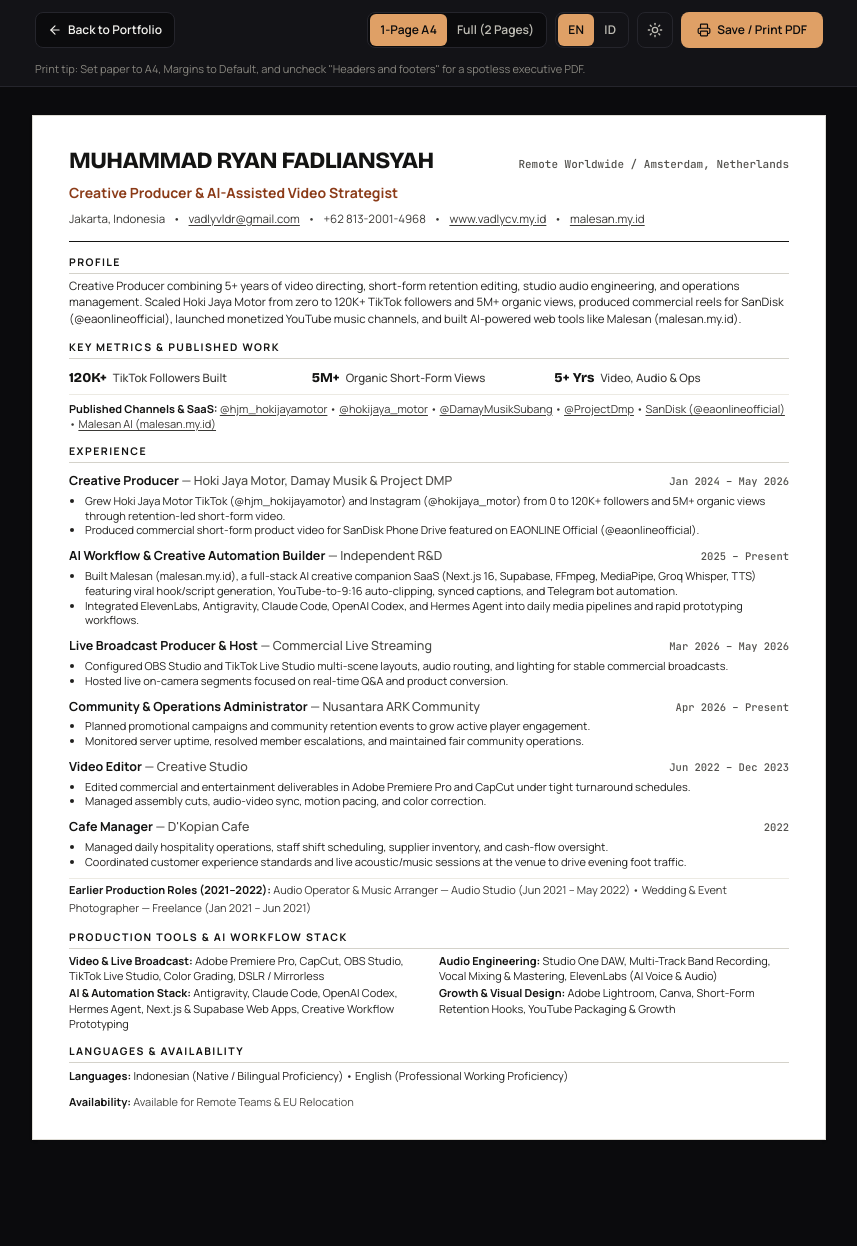
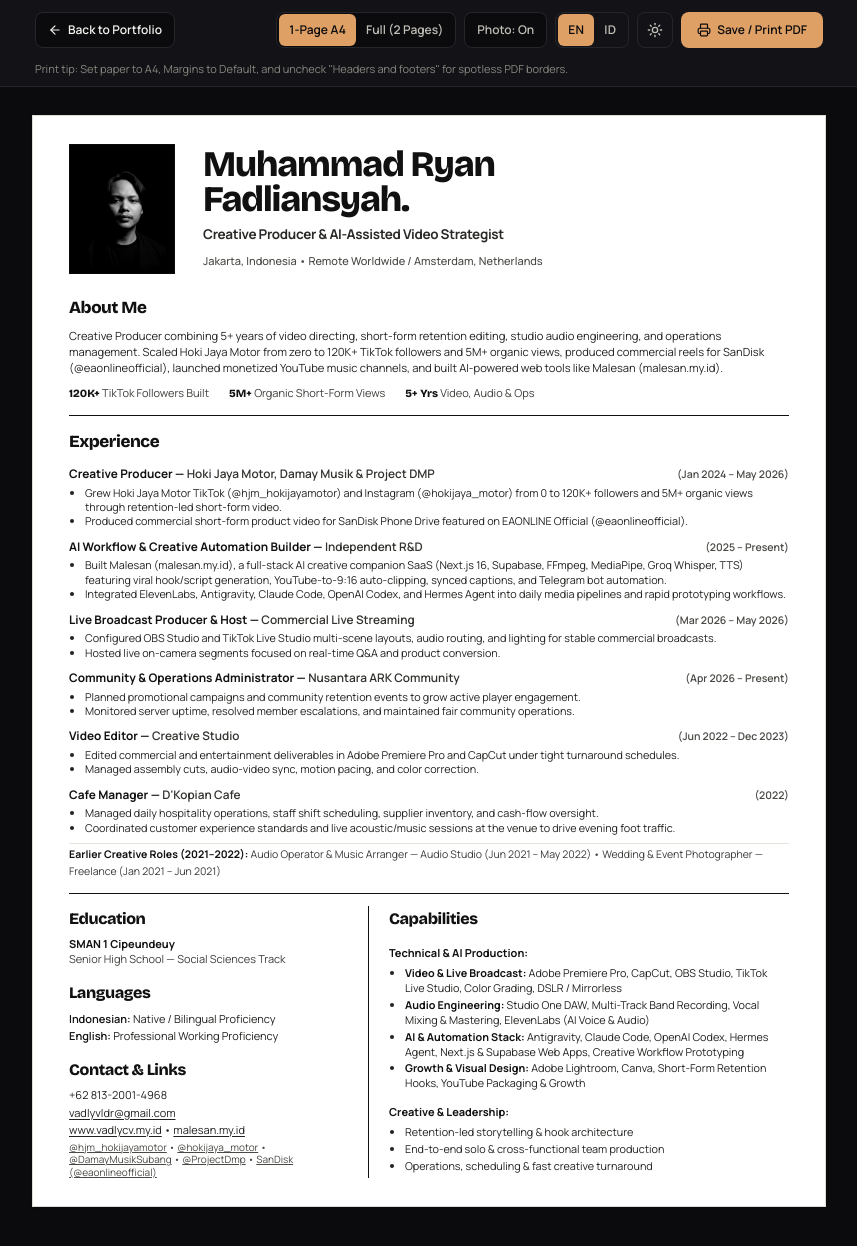
Before and after one commit to vadlyvldr/MY-CV-PORTFOLIO, a Next.js app: page /cv in a window 1280 px wide. Shown: the top 1246 px of the page, without its empty margins (211-1068 px from the left). Before the commit the page ends 1196 px from the top, so only its background shows below. Built offline with nearby package versions, Linux system fonts and the light colour scheme.

Commit message:
feat(cv): editorial B&W split A4 CV inspired by reference + SMAN 1 Cipeundeuy education

```diff
--- a/src/components/AtsResumeView.tsx
+++ b/src/components/AtsResumeView.tsx
@@ -17,16 +17,31 @@ export function AtsResumeView({ initialData }: AtsResumeViewProps) {
   const { locale, setLocale, theme, toggleTheme } = usePreferences();
   const { data } = useCvDraftPreview(initialData);
   const [density, setDensity] = useState<ResumeDensity>("one-page");
+  const [showPhoto, setShowPhoto] = useState(true);
 
   const visibleExperiences = data.experiences.filter((e) => e.visible);
   const visibleChannels = data.channels.filter((c) => c.visible && Boolean(c.url));
-  const visibleEducation = data.education.filter((e) => e.visible);
+  const visibleEducation = data.sections.showEducation
+    ? data.education.filter((e) => e.visible)
+    : [];
 
   const isOnePage = density === "one-page";
-  // Keep 6 flagship/management roles (incl. D'Kopian Cafe Manager) expanded in 1-Page Executive mode;
-  // earlier 2021 studio roles condense into a single clean summary line while Full mode prints all 8.
+  // Keep 6 core roles (incl. D'Kopian Cafe Manager) with concise impact bullets in 1-Page mode
   const primaryExperiences = isOnePage ? visibleExperiences.slice(0, 6) : visibleExperiences;
   const earlierExperiences = isOnePage ? visibleExperiences.slice(6) : [];
+
+  const nonTechStrengths =
+    locale === "en"
+      ? [
+          "Retention-led storytelling & hook architecture",
+          "End-to-end solo & cross-functional team production",
+          "Operations, scheduling & fast creative turnaround",
+        ]
+      : [
+          "Komunikasi visual, storytelling & arsitektur hook",
+          "Produksi solo end-to-end maupun koordinasi tim",
+          "Manajemen waktu, operasional & eksekusi tenggat ketat",
+        ];
 
   return (
     <div className="min-h-screen bg-[var(--bg-page)] pb-14">
@@ -42,7 +57,6 @@ export function AtsResumeView({ initialData }: AtsResumeViewProps) {
           </Link>
 
           <div className="flex flex-wrap items-center gap-2">
-            {/* Layout Density Switch: 1-Page Executive vs Full 2-Page */}
             <div
               role="group"
               aria-label="Resume page format"
@@ -72,6 +86,20 @@ export function AtsResumeView({ initialData }: AtsResumeViewProps) {
               </button>
             </div>
 
+            <button
+              type="button"
+              onClick={() => setShowPhoto((prev) => !prev)}
+              className="h-9 px-3 rounded-lg border border-[var(--border-color)] bg-[var(--bg-page)] text-xs font-semibold text-[var(--text-secondary)] hover:text-[var(--text-primary)] transition cursor-pointer"
+            >
+              {showPhoto
+                ? locale === "en"
+                  ? "Photo: On"
+                  : "Foto: Aktif"
+                : locale === "en"
+                ? "Photo: Off"
+                : "Foto: Nonaktif"}
+            </button>
+
             <ThemeLangControls
               locale={locale}
               onChangeLocale={setLocale}
@@ -91,154 +119,107 @@ export function AtsResumeView({ initialData }: AtsResumeViewProps) {
         </div>
         <div className="max-w-[820px] mx-auto px-4 pb-2 text-[11px] text-[var(--text-muted)]">
           {locale === "en"
-            ? 'Print tip: Set paper to A4, Margins to Default, and uncheck "Headers and footers" for a spotless executive PDF.'
-            : 'Tips cetak: Pilih kertas A4, Margin Default, lalu matikan centang "Header & Footer" agar pinggiran PDF bersih.'}
+            ? 'Print tip: Set paper to A4, Margins to Default, and uncheck "Headers and footers" for spotless PDF borders.'
+            : 'Tips cetak: Pilih kertas A4, Margin Default, dan matikan centang "Header & Footer" agar pinggiran PDF bersih.'}
         </div>
       </div>
 
-      {/* Swiss / European Executive A4 Printable Sheet (100% ATS Parseable) */}
+      {/* Editorial Monochrome Swiss/Modern A4 Resume */}
       <main className="px-2 sm:px-6 pt-5 sm:pt-7">
         <article
-          className={`print-sheet max-w-[794px] mx-auto bg-white text-[#141413] border border-[#dfddd6] shadow-sm ${
-            isOnePage ? "p-5 sm:px-9 sm:py-7 space-y-3" : "p-6 sm:px-10 sm:py-9 space-y-4"
+          className={`print-sheet max-w-[794px] mx-auto bg-white text-[#111111] border border-[#dedcd4] shadow-sm ${
+            isOnePage
+              ? "p-5 sm:px-9 sm:py-7 space-y-3"
+              : "p-6 sm:px-10 sm:py-9 space-y-4"
           }`}
         >
-          {/* Executive Masthead */}
-          <header className="resume-block border-b-[1.5px] border-[#141413] pb-3 space-y-1">
-            <div className="flex flex-col sm:flex-row sm:items-baseline sm:justify-between gap-1">
+          {/* Editorial Poster Masthead: B&W Portrait Left + Bold Stacked Name Right */}
+          <header className="resume-block flex flex-col sm:flex-row print:flex-row items-start sm:items-center print:items-center gap-4 sm:gap-7 print:gap-6 pb-1">
+            {showPhoto && (
+              <div className="shrink-0 w-[92px] h-[112px] sm:w-[106px] sm:h-[130px] print:w-[98px] print:h-[120px] bg-[#0b0b0d] overflow-hidden border border-[#111111]/15">
+                {/* eslint-disable-next-line @next/next/no-img-element */}
+                <img
+                  src={data.profile.avatarUrl || "/images/profile-main.png"}
+                  alt={data.profile.fullName}
+                  className="w-full h-full object-cover object-top grayscale contrast-110"
+                />
+              </div>
+            )}
+
+            <div className="space-y-1.5 min-w-0">
               <h1
-                className={`font-display font-extrabold tracking-tight uppercase text-[#141413] ${
-                  isOnePage ? "text-xl sm:text-[1.45rem]" : "text-2xl sm:text-[1.65rem]"
+                className={`font-display font-extrabold tracking-[-0.03em] leading-[0.96] text-[#111111] ${
+                  isOnePage
+                    ? "text-[1.75rem] sm:text-[2.25rem] print:text-[2.1rem]"
+                    : "text-[2rem] sm:text-[2.5rem] print:text-[2.25rem]"
                 }`}
               >
-                {data.profile.fullName}
+                Muhammad Ryan
+                <span className="block">Fadliansyah.</span>
               </h1>
-              <span className="font-mono-tech text-[11px] font-medium text-[#52514d] shrink-0">
-                {pickText(data.profile.targetLocation, locale)}
-              </span>
-            </div>
-
-            <p className="text-[13.5px] sm:text-[14px] font-bold text-[#8b3b18]">
+              <p className="text-[12.5px] sm:text-[13.5px] font-bold text-[#2b2a27] tracking-tight">
                 {pickText(data.profile.headline, locale)}
               </p>
-
-            <div className="flex flex-wrap items-center gap-x-2 gap-y-0.5 text-[11.5px] text-[#3a3936] pt-0.5">
-              <span>{pickText(data.profile.location, locale)}</span>
-              <span aria-hidden="true">•</span>
-              <a href={`mailto:${data.profile.email}`} className="underline underline-offset-2">
-                {data.profile.email}
-              </a>
-              <span aria-hidden="true">•</span>
-              <span>{data.profile.whatsappDisplay}</span>
-              <span aria-hidden="true">•</span>
-              <a
-                href={data.profile.websiteUrl}
-                target="_blank"
-                rel="noopener noreferrer"
-                className="underline underline-offset-2"
-              >
-                {data.profile.websiteUrl.replace(/^https?:\/\//, "")}
-              </a>
-              <span aria-hidden="true">•</span>
-              <a
-                href="https://www.malesan.my.id"
-                target="_blank"
-                rel="noopener noreferrer"
-                className="underline underline-offset-2"
-              >
-                malesan.my.id
-              </a>
-              {data.profile.linkedinUrl && (
-                <>
-                  <span aria-hidden="true">•</span>
-                  <a
-                    href={data.profile.linkedinUrl}
-                    target="_blank"
-                    rel="noopener noreferrer"
-                    className="underline underline-offset-2"
-                  >
-                    {data.profile.linkedinUrl.replace(/^https?:\/\/(www\.)?/, "")}
-                  </a>
-                </>
-              )}
+              <p className="text-[11px] text-[#4a4945] font-medium">
+                {pickText(data.profile.location, locale)} • {pickText(data.profile.targetLocation, locale)}
+              </p>
             </div>
           </header>
 
-          {/* Professional Profile */}
-          <section className="resume-block space-y-1">
-            <h2 className="resume-heading text-[10.5px] font-extrabold uppercase tracking-[0.14em] text-[#141413] border-b border-[#d4d2ca] pb-0.5">
-              {locale === "en" ? "Profile" : "Ringkasan Profesional"}
+          {/* About / Profile + Key Outcomes */}
+          <section className="resume-block space-y-1.5 pt-1">
+            <h2 className="resume-heading font-display text-[15px] sm:text-[17px] font-extrabold tracking-tight text-[#111111]">
+              {locale === "en" ? "About Me" : "Tentang Saya"}
             </h2>
-            <p className={`${isOnePage ? "text-[11.5px] leading-[1.42]" : "text-[12.5px] leading-relaxed"} text-[#22211f]`}>
+            <p
+              className={`${
+                isOnePage ? "text-[11.2px] leading-[1.42]" : "text-[12.2px] leading-relaxed"
+              } text-[#22211f]`}
+            >
               {pickText(data.profile.bio, locale)}
             </p>
+            <div className="flex flex-wrap items-center gap-x-5 gap-y-1 pt-0.5 text-[11px] font-semibold text-[#111111]">
+              {data.metrics.map((m) => (
+                <span key={m.id}>
+                  <strong className="font-display font-extrabold">{m.value}</strong>{" "}
+                  <span className="font-normal text-[#3f3e3a]">{pickText(m.label, locale)}</span>
+                </span>
+              ))}
+            </div>
           </section>
 
-          {/* Verified Impact & Clickable Published Channels */}
-          <section className="resume-block space-y-1">
-            <h2 className="resume-heading text-[10.5px] font-extrabold uppercase tracking-[0.14em] text-[#141413] border-b border-[#d4d2ca] pb-0.5">
-              {locale === "en" ? "Key Metrics & Published Work" : "Pencapaian & Tautan Karya"}
+          <hr className="border-t-[1.5px] border-[#111111]" />
+
+          {/* Experience */}
+          <section className="space-y-2">
+            <h2 className="resume-heading font-display text-[15px] sm:text-[17px] font-extrabold tracking-tight text-[#111111]">
+              {locale === "en" ? "Experience" : "Pengalaman"}
             </h2>
-            <div className="grid grid-cols-3 gap-2 py-1 border-b border-[#eceae3]">
-              {data.metrics.map((m) => (
-                <div key={m.id} className="text-[11.5px]">
-                  <strong className="font-display text-[13.5px] font-extrabold text-[#141413] mr-1.5">
-                    {m.value}
-                  </strong>
-                  <span className="font-medium text-[#3a3936]">{pickText(m.label, locale)}</span>
-                </div>
-              ))}
-            </div>
-            {visibleChannels.length > 0 && (
-              <p className="text-[11px] text-[#3a3936] leading-snug pt-0.5">
-                <strong className="text-[#141413]">
-                  {locale === "en" ? "Published Channels & SaaS: " : "Kanal & Produk Live: "}
-                </strong>
-                {visibleChannels.map((c, idx) => (
-                  <span key={c.id}>
-                    {idx > 0 ? "  •  " : ""}
-                    <a href={c.url} target="_blank" rel="noopener noreferrer" className="underline underline-offset-2">
-                      {c.handle}
-                    </a>
-                  </span>
-                ))}
-                {"  •  "}
-                <a href="https://vt.tiktok.com/ZSs6TdjHb/" target="_blank" rel="noopener noreferrer" className="underline underline-offset-2">
-                  SanDisk (@eaonlineofficial)
-                </a>
-                {"  •  "}
-                <a href="https://www.malesan.my.id" target="_blank" rel="noopener noreferrer" className="underline underline-offset-2">
-                  Malesan AI (malesan.my.id)
-                </a>
-              </p>
-            )}
-          </section>
 
-          {/* Work Experience */}
-          <section className="space-y-2">
-            <h2 className="resume-heading text-[10.5px] font-extrabold uppercase tracking-[0.14em] text-[#141413] border-b border-[#d4d2ca] pb-0.5">
-              {locale === "en" ? "Experience" : "Pengalaman Kerja"}
-            </h2>
             <div className={isOnePage ? "space-y-2" : "space-y-3"}>
               {primaryExperiences.map((exp) => {
                 const rawBullets = pickList(exp.bullets, locale);
                 const bulletsToShow = isOnePage ? rawBullets.slice(0, 2) : rawBullets;
                 return (
                   <div key={exp.id} className="resume-entry space-y-0.5">
-                    <div className="flex flex-col sm:flex-row sm:items-baseline sm:justify-between gap-0.5">
-                      <h3 className={`${isOnePage ? "text-[12.5px]" : "text-[13px]"} font-bold text-[#141413]`}>
-                        {pickText(exp.role, locale)}
-                        <span className="font-medium text-[#4a4945]"> — {exp.organization}</span>
+                    <div className="flex flex-col sm:flex-row print:flex-row sm:items-baseline print:items-baseline sm:justify-between print:justify-between gap-0.5">
+                      <h3
+                        className={`${
+                          isOnePage ? "text-[11.8px]" : "text-[12.8px]"
+                        } font-bold text-[#111111]`}
+                      >
+                        {pickText(exp.role, locale)} —{" "}
+                        <span className="font-semibold text-[#33322e]">{exp.organization}</span>
                       </h3>
-                      <span className="font-mono-tech text-[10.5px] font-medium text-[#52514d] shrink-0">
-                        {pickText(exp.period, locale)}
+                      <span className="text-[10.5px] font-semibold text-[#4a4945] shrink-0">
+                        ({pickText(exp.period, locale)})
                       </span>
                     </div>
                     <ul
                       className={`list-disc pl-4 ${
                         isOnePage
-                          ? "space-y-0 text-[11px] leading-[1.35]"
-                          : "space-y-0.5 text-[12px] leading-snug"
+                          ? "space-y-0 text-[10.8px] leading-[1.34]"
+                          : "space-y-0.5 text-[11.8px] leading-snug"
                       } text-[#22211f]`}
                     >
                       {bulletsToShow.map((b, i) => (
@@ -250,9 +231,9 @@ export function AtsResumeView({ initialData }: AtsResumeViewProps) {
               })}
 
               {earlierExperiences.length > 0 && (
-                <p className="resume-entry text-[11px] text-[#3a3936] pt-0.5 border-t border-[#eceae3]">
-                  <strong className="text-[#141413]">
-                    {locale === "en" ? "Earlier Production Roles (2021–2022): " : "Riwayat Awal Produksi (2021–2022): "}
+                <p className="resume-entry text-[10.5px] text-[#3a3936] pt-0.5 border-t border-[#e5e3dc]">
+                  <strong className="text-[#111111]">
+                    {locale === "en" ? "Earlier Creative Roles (2021–2022): " : "Pengalaman Awal (2021–2022): "}
                   </strong>
                   {earlierExperiences
                     .map(
@@ -265,51 +246,137 @@ export function AtsResumeView({ initialData }: AtsResumeViewProps) {
             </div>
           </section>
 
-          {/* Tools & Capabilities */}
-          <section className="resume-block space-y-1">
-            <h2 className="resume-heading text-[10.5px] font-extrabold uppercase tracking-[0.14em] text-[#141413] border-b border-[#d4d2ca] pb-0.5">
-              {locale === "en" ? "Production Tools & AI Workflow Stack" : "Software & Ekosistem AI"}
+          <hr className="border-t-[1.5px] border-[#111111]" />
+
+          {/* Split 2-Column Editorial Footer (Vertical Center Rule matching reference layout) */}
+          <section className="resume-block grid grid-cols-1 sm:grid-cols-12 print:grid-cols-12 gap-5 sm:gap-0 print:gap-0 items-stretch">
+            {/* Left Column: Education + Languages + Contact & Links */}
+            <div className="sm:col-span-5 print:col-span-5 sm:pr-5 print:pr-5 sm:border-r-[1.5px] print:border-r-[1.5px] sm:border-[#111111] print:border-[#111111] space-y-3.5">
+              {visibleEducation.length > 0 && (
+                <div className="space-y-1">
+                  <h2 className="font-display text-[15px] sm:text-[16px] font-extrabold tracking-tight text-[#111111]">
+                    {locale === "en" ? "Education" : "Pendidikan"}
                   </h2>
-            <div className={`grid grid-cols-1 sm:grid-cols-2 gap-x-5 gap-y-0.5 ${isOnePage ? "text-[11px] leading-snug" : "text-[12px] leading-relaxed"} text-[#22211f]`}>
-              {data.toolGroups.map((group) => (
-                <p key={group.id}>
-                  <strong className="text-[#141413]">{pickText(group.title, locale)}: </strong>
-                  {group.items.join(", ")}
+                  {visibleEducation.map((edu) => (
+                    <div key={edu.id} className="text-[11px] leading-snug text-[#22211f]">
+                      <p className="font-bold text-[#111111]">
+                        {edu.institution}
+                        {edu.period ? ` (${edu.period})` : ""}
                       </p>
-              ))}
+                      <p className="text-[#3f3e3a]">{pickText(edu.program, locale)}</p>
                     </div>
-          </section>
-
-          {/* Languages & Optional Credentials */}
-          <section className="resume-block space-y-1">
-            <h2 className="resume-heading text-[10.5px] font-extrabold uppercase tracking-[0.14em] text-[#141413] border-b border-[#d4d2ca] pb-0.5">
-              {locale === "en" ? "Languages & Availability" : "Bahasa & Ketersediaan"}
-            </h2>
-            {visibleEducation.length > 0 && (
-              <div className="space-y-0.5">
-                {visibleEducation.map((edu) => (
-                  <p key={edu.id} className="text-[11.5px] text-[#22211f]">
-                    <strong className="text-[#141413]">{pickText(edu.program, locale)}</strong> —{" "}
-                    {edu.institution} ({edu.period})
-                  </p>
                   ))}
                 </div>
               )}
-            <div className={`flex flex-wrap items-center justify-between gap-2 ${isOnePage ? "text-[11px]" : "text-[12px]"} text-[#22211f]`}>
+
+              <div className="space-y-1">
+                <h2 className="font-display text-[15px] sm:text-[16px] font-extrabold tracking-tight text-[#111111]">
+                  {locale === "en" ? "Languages" : "Bahasa"}
+                </h2>
+                <ul className="text-[11px] leading-snug text-[#22211f] space-y-0.5">
+                  {data.languages.map((lang, idx) => (
+                    <li key={idx}>
+                      <strong className="font-semibold text-[#111111]">
+                        {pickText(lang.name, locale)}:
+                      </strong>{" "}
+                      {pickText(lang.level, locale)}
+                    </li>
+                  ))}
+                </ul>
+              </div>
+
+              <div className="space-y-1">
+                <h2 className="font-display text-[15px] sm:text-[16px] font-extrabold tracking-tight text-[#111111]">
+                  {locale === "en" ? "Contact & Links" : "Kontak & Tautan"}
+                </h2>
+                <div className="text-[11px] leading-snug text-[#22211f] space-y-0.5">
+                  <p>{data.profile.whatsappDisplay}</p>
                   <p>
-                <strong className="text-[#141413]">
-                  {locale === "en" ? "Languages: " : "Bahasa: "}
-                </strong>
-                {data.languages
-                  .map((l) => `${pickText(l.name, locale)} (${pickText(l.level, locale)})`)
-                  .join("  •  ")}
+                    <a href={`mailto:${data.profile.email}`} className="underline underline-offset-2">
+                      {data.profile.email}
+                    </a>
                   </p>
-              <p className="text-[#4a4945]">
-                <strong className="text-[#141413]">
-                  {locale === "en" ? "Availability: " : "Ketersediaan: "}
-                </strong>
-                {pickText(data.profile.availabilityBadge, locale)}
+                  <p>
+                    <a
+                      href={data.profile.websiteUrl}
+                      target="_blank"
+                      rel="noopener noreferrer"
+                      className="underline underline-offset-2"
+                    >
+                      {data.profile.websiteUrl.replace(/^https?:\/\//, "")}
+                    </a>
+                    {" • "}
+                    <a
+                      href="https://www.malesan.my.id"
+                      target="_blank"
+                      rel="noopener noreferrer"
+                      className="underline underline-offset-2"
+                    >
+                      malesan.my.id
+                    </a>
                   </p>
+                  {data.profile.linkedinUrl && (
+                    <p>
+                      <a
+                        href={data.profile.linkedinUrl}
+                        target="_blank"
+                        rel="noopener noreferrer"
+                        className="underline underline-offset-2"
+                      >
+                        {data.profile.linkedinUrl.replace(/^https?:\/\/(www\.)?/, "")}
+                      </a>
+                    </p>
+                  )}
+                  {visibleChannels.length > 0 && (
+                    <p className="text-[10px] text-[#4a4945] pt-0.5 leading-tight">
+                      {visibleChannels.map((c, idx) => (
+                        <span key={c.id}>
+                          {idx > 0 ? " • " : ""}
+                          <a href={c.url} target="_blank" rel="noopener noreferrer" className="underline">
+                            {c.handle}
+                          </a>
+                        </span>
+                      ))}
+                      {" • "}
+                      <a href="https://vt.tiktok.com/ZSs6TdjHb/" target="_blank" rel="noopener noreferrer" className="underline">
+                        SanDisk (@eaonlineofficial)
+                      </a>
+                    </p>
+                  )}
+                </div>
+              </div>
+            </div>
+
+            {/* Right Column: Capabilities (Technical Stack + Core Strengths) */}
+            <div className="sm:col-span-7 print:col-span-7 sm:pl-5 print:pl-5 space-y-3">
+              <h2 className="font-display text-[15px] sm:text-[16px] font-extrabold tracking-tight text-[#111111]">
+                {locale === "en" ? "Capabilities" : "Kemampuan"}
+              </h2>
+
+              <div className="space-y-1">
+                <p className="text-[11px] font-bold text-[#111111]">
+                  {locale === "en" ? "Technical & AI Production:" : "Kemampuan Teknis & AI:"}
+                </p>
+                <ul className="list-disc pl-4 space-y-0.5 text-[10.8px] leading-snug text-[#22211f]">
+                  {data.toolGroups.map((group) => (
+                    <li key={group.id}>
+                      <strong className="text-[#111111]">{pickText(group.title, locale)}:</strong>{" "}
+                      {group.items.join(", ")}
+                    </li>
+                  ))}
+                </ul>
+              </div>
+
+              <div className="space-y-1">
+                <p className="text-[11px] font-bold text-[#111111]">
+                  {locale === "en" ? "Creative & Leadership:" : "Kemampuan Non-Teknis:"}
+                </p>
+                <ul className="list-disc pl-4 space-y-0.5 text-[10.8px] leading-snug text-[#22211f]">
+                  {nonTechStrengths.map((s) => (
+                    <li key={s}>{s}</li>
+                  ))}
+                </ul>
+              </div>
             </div>
           </section>
         </article>
--- a/src/data/cv-data.json
+++ b/src/data/cv-data.json
@@ -37,7 +37,7 @@
     "showCaseStudies": true,
     "showExperience": true,
     "showTools": true,
-    "showEducation": false
+    "showEducation": true
   },
   "metrics": [
     {
@@ -852,7 +852,22 @@
       ]
     }
   ],
-  "education": [],
+  "education": [
+    {
+      "id": "edu-sman1-cipeundeuy",
+      "visible": true,
+      "period": "",
+      "program": {
+        "en": "Senior High School — Social Sciences Track",
+        "id": "SMA — Jurusan IPS"
+      },
+      "institution": "SMAN 1 Cipeundeuy",
+      "status": {
+        "en": "",
+        "id": ""
+      }
+    }
+  ],
   "languages": [
     {
       "name": {
```
Also changed, not shown: src/components/PortfolioView.tsx (+17 -0 lines), 1 other file (tests, documents, lock files or other folders). Lines whose indentation alone changed are shown as unchanged.
